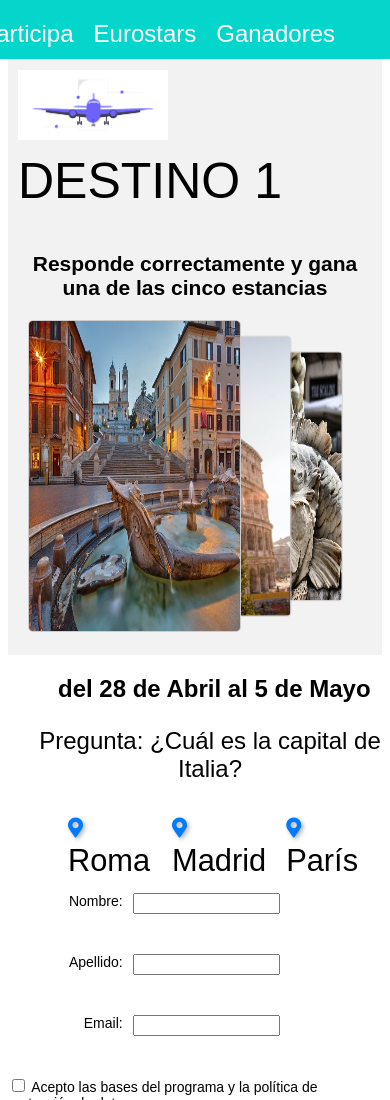
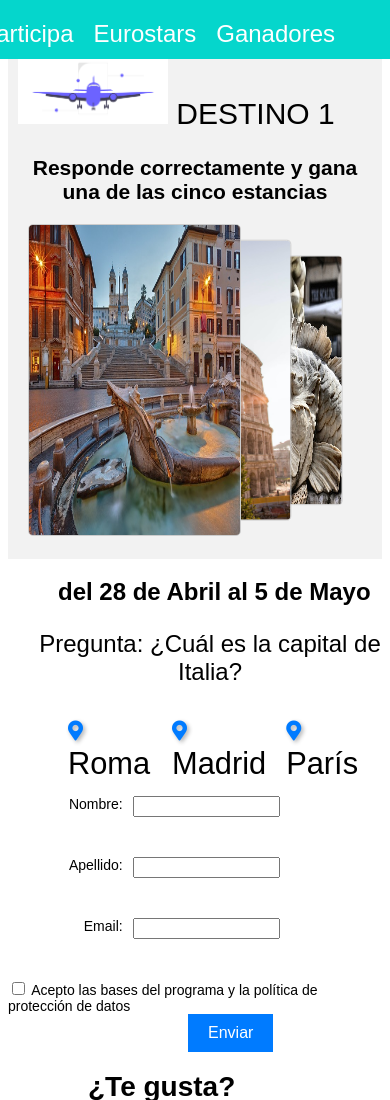
Before and after one commit to jonajqda/pruebafront.github.io, a plain HTML site: page index.html in a window 390 px wide. Shown: the top 1100 px of the page. Drawn offline with Linux system fonts and the light colour scheme; a web font is replaced by a local one.

Commit message:
Update styles.css

```diff
--- a/styles.css
+++ b/styles.css
@@ -294,7 +294,7 @@ section {
 
     #preguntas {
         font-family: "Freeman", sans-serif;
-        font-weight: 400;
+        font-weight: 360;
         font-style: normal;
         margin-left: 100px;
 
@@ -306,7 +306,7 @@ section {
     #preguntas {
 
         margin-left: -10px;
-        font-size: 50px;
+        font-size: 30px;
     }
 
 
```
